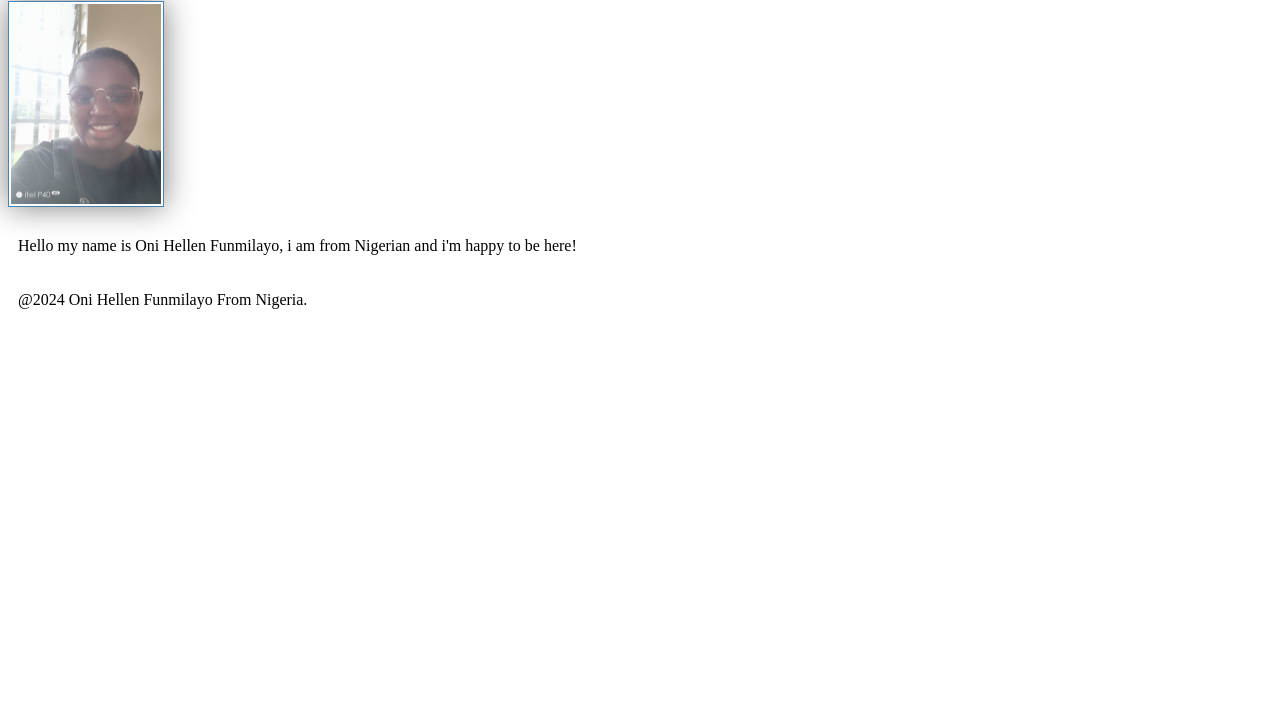
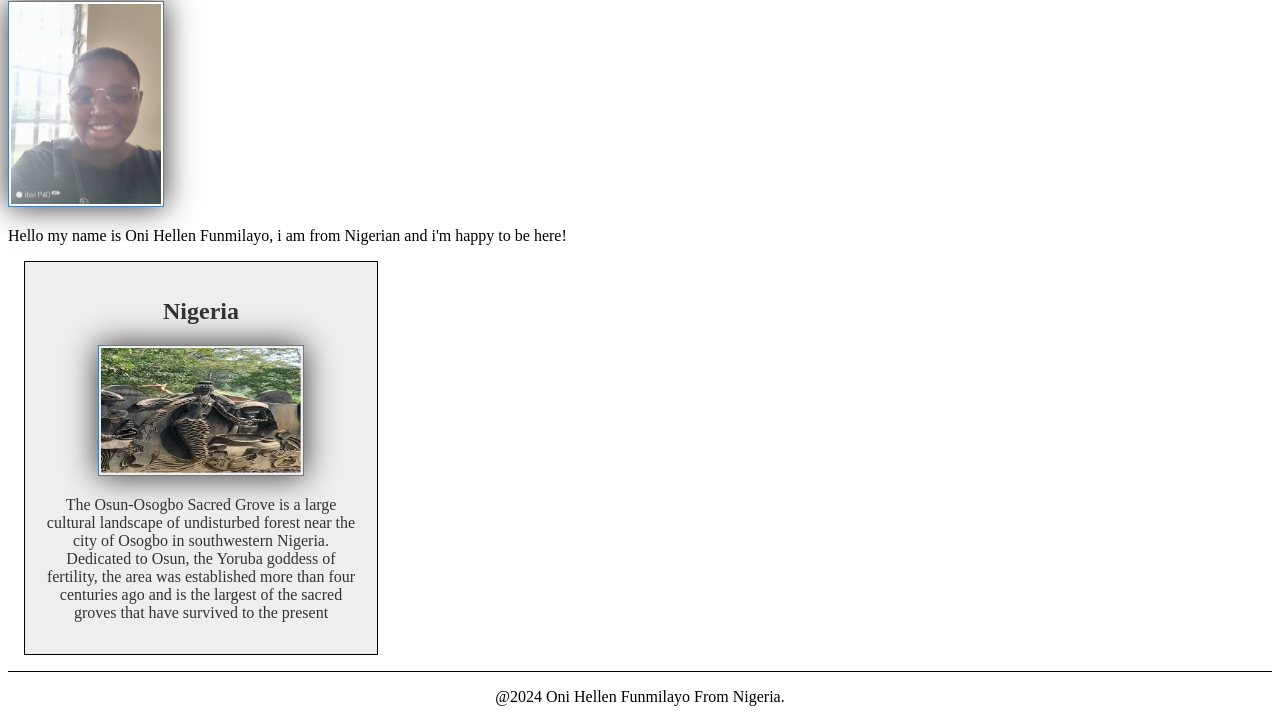
Before and after one commit to onihellen/wdd130, a plain HTML site: page index.html in a window 1280 px wide. Shown: the part 281-1003 px from the top of the page. Before the commit the page ends 800 px from the top, so only its background shows below. Drawn offline with Linux system fonts and the light colour scheme.

Commit message:
New commit

```diff
--- a/index.html
+++ b/index.html
@@ -17,6 +17,14 @@
     <h1>Oni Hellen Funmilayo| WDD 130</h1>
     <img src="images/hellen.jpeg" alt="Hello my name is Oni Hellen Funmilayo" width="200">
     <p>Hello my name is Oni Hellen Funmilayo, i am from Nigerian and i'm happy to be here!</p>
+</body>
+<aside>
+    <h2>Nigeria</h2>
+    <img src="images/nigeria osungrove.jpg" alt="Osun Grove">
+    <p>The Osun-Osogbo Sacred Grove is a large cultural landscape of undisturbed forest near the city of Osogbo in southwestern Nigeria.
+       Dedicated to Osun, the Yoruba goddess of fertility, the area was established more than four centuries ago and is the largest of the sacred groves that have survived to the present
+    </p>
+</aside>
 <footer>
     <p>@2024 Oni Hellen Funmilayo  From Nigeria.</p>
 </footer>
--- a/styles/styles.css
+++ b/styles/styles.css
@@ -2,21 +2,53 @@ nav
 {background-color: steelblue;
     padding: 10px;
 }
+
 nav a {
-    color: white;
-display: block;
-padding: 20px;
+  color: white;
+  display: block;
+  padding: 20px;
 }
+
 h1 {
-    color: steelblue;
+  color: steelblue;
 }
+
 img {
     width: 150px;
     height: auto;
     border: 1px solid steelblue;
     padding: 2px;
-    box-shadow: 0 0 30px gray;
+    box-shadow: 0 0 30px #333;
 }
+
 p {
     padding: 10px;
 }
+
+aside {
+  width: 20rem;
+  margin: 1rem;
+  border: 1px solid rgba(0, 0, 0.2);
+  padding: 1rem;
+  background-color: #eee;
+  color: #333;
+  text-align: center;
+}
+
+aside img {
+  width: 200px;
+  height: auto;
+}
+
+main img {
+   width: 150px;
+   height: auto;
+}
+
+p {padding: 0;}
+footer {
+  margin-top: 15px;
+  border-top: 1px solid #000;
+  text-align: center;
+
+}
```
Also changed, not shown: images/nigeria osungrove.jpg (added), images/nigeria osunmall.jpeg (added).
